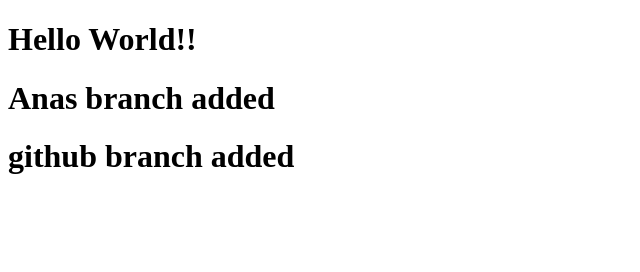
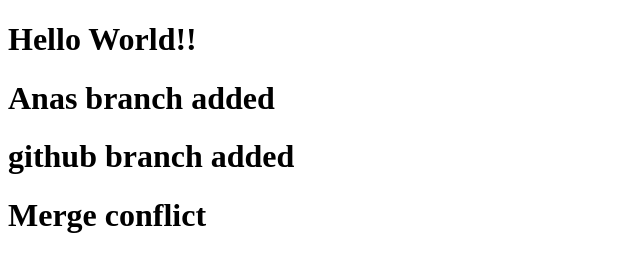
Before and after one commit to Anas4746/git_practice, a plain HTML site: page index.html in a window 1280 px wide. Shown: the whole page, without its empty margins (0-640 px from the left). Drawn offline with Linux system fonts and the light colour scheme.

Commit message:
index.html edit h1 content conflict

```diff
--- a/index.html
+++ b/index.html
@@ -9,5 +9,6 @@
         <h1>Hello World!!</h1>
         <h1>Anas branch added</h1>
         <h1>github branch added</h1>
+        <h1>Merge conflict</h1>
     </body>
 </html>
```
